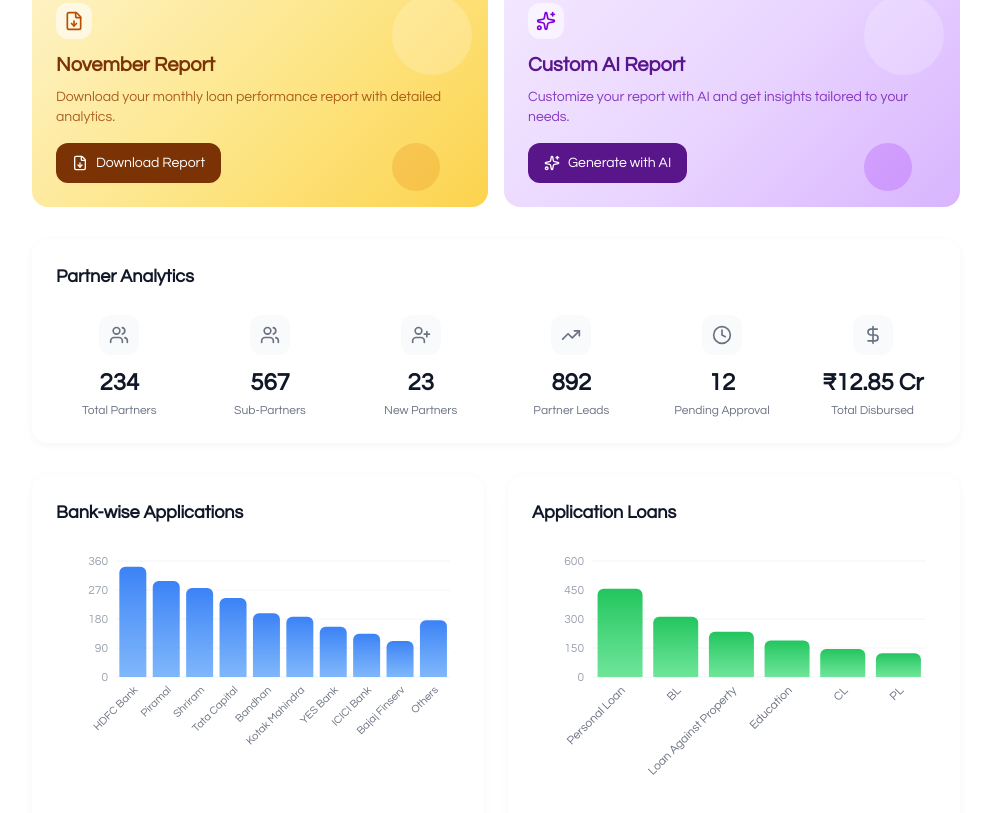
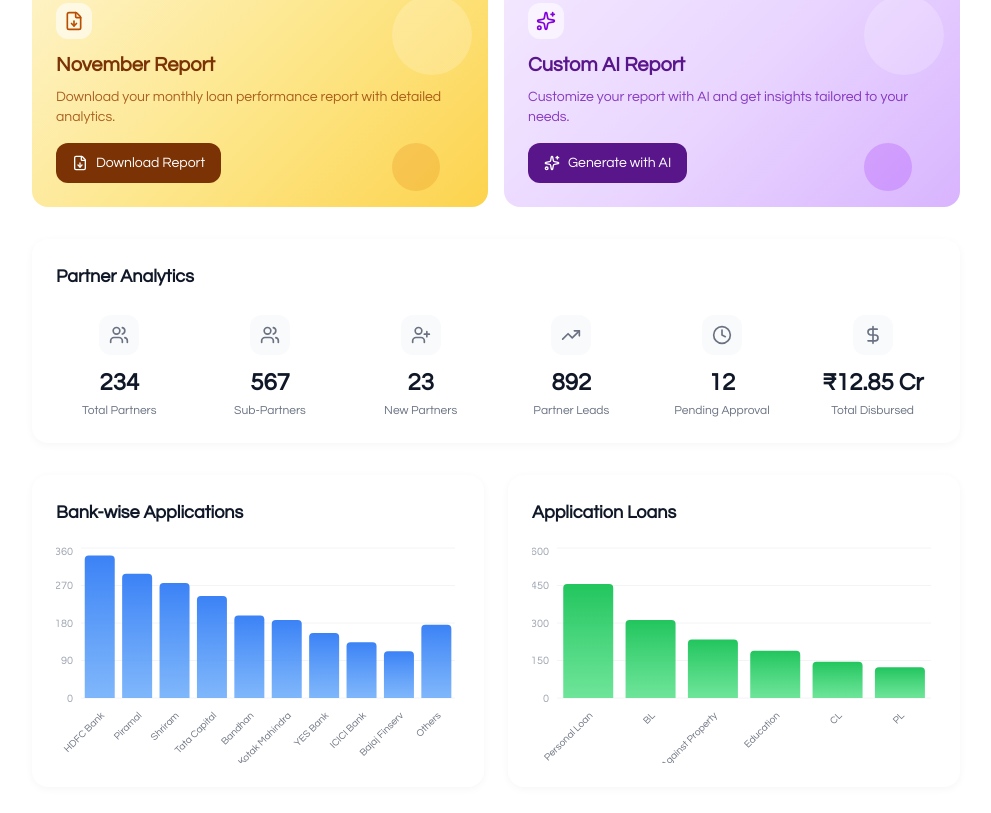
Before and after one commit to pranavadityaneti/EFunds, a Next.js app: page / in a window 1280 px wide. Shown: the part 811-1624 px from the top of the page, without its empty margins (288-1279 px from the left). Built offline with nearby package versions, Linux system fonts and the light colour scheme.

Commit message:
Fix chart spacing - use fixed height and reduce margins

```diff
--- a/components/ApplicationLoansChart.tsx
+++ b/components/ApplicationLoansChart.tsx
@@ -8,12 +8,11 @@ export default function ApplicationLoansChart() {
 
     return (
         <div className="bg-white rounded-2xl p-6 transition-all duration-200 hover:shadow-[0_4px_16px_rgba(0,0,0,0.08)] hover:-translate-y-1 opacity-0 animate-fadeInUp stagger-6" style={{ boxShadow: '0 2px 8px rgba(0, 0, 0, 0.04)' }}>
-            <h3 className="text-lg font-semibold text-gray-900 mb-6">Application Loans</h3>
-            <div className="h-64">
-                <ResponsiveContainer width="100%" height="100%">
+            <h3 className="text-lg font-semibold text-gray-900 mb-4">Application Loans</h3>
+            <ResponsiveContainer width="100%" height={220}>
                 <BarChart
                     data={data}
-                        margin={{ top: 10, right: 10, left: 0, bottom: 60 }}
+                    margin={{ top: 5, right: 5, left: -10, bottom: 5 }}
                 >
                     <defs>
                         <linearGradient id="greenGradient" x1="0" y1="0" x2="0" y2="1">
@@ -26,14 +25,15 @@ export default function ApplicationLoansChart() {
                         dataKey="type"
                         angle={-45}
                         textAnchor="end"
-                            height={70}
+                        height={60}
                         interval={0}
                         stroke="#6B7280"
-                            style={{ fontSize: '12px' }}
+                        style={{ fontSize: '10px' }}
                         axisLine={false}
                         tickLine={false}
+                        tick={{ dy: 5 }}
                     />
-                        <YAxis stroke="#9CA3AF" style={{ fontSize: '12px' }} axisLine={false} tickLine={false} />
+                    <YAxis stroke="#9CA3AF" style={{ fontSize: '11px' }} axisLine={false} tickLine={false} width={35} />
                     <Tooltip
                         cursor={{ fill: 'rgba(34, 197, 94, 0.05)' }}
                         content={({ active, payload }) => {
@@ -50,10 +50,9 @@ export default function ApplicationLoansChart() {
                             return null;
                         }}
                     />
-                        <Bar dataKey="count" fill="url(#greenGradient)" radius={[6, 6, 0, 0]} />
+                    <Bar dataKey="count" fill="url(#greenGradient)" radius={[4, 4, 0, 0]} />
                 </BarChart>
             </ResponsiveContainer>
         </div>
-        </div>
     );
 }
--- a/components/BankWiseChart.tsx
+++ b/components/BankWiseChart.tsx
@@ -8,12 +8,11 @@ export default function BankWiseChart() {
 
     return (
         <div className="bg-white rounded-2xl p-6 transition-all duration-200 hover:shadow-[0_4px_16px_rgba(0,0,0,0.08)] hover:-translate-y-1 opacity-0 animate-fadeInUp stagger-5" style={{ boxShadow: '0 2px 8px rgba(0, 0, 0, 0.04)' }}>
-            <h3 className="text-lg font-semibold text-gray-900 mb-6">Bank-wise Applications</h3>
-            <div className="h-64">
-                <ResponsiveContainer width="100%" height="100%">
+            <h3 className="text-lg font-semibold text-gray-900 mb-4">Bank-wise Applications</h3>
+            <ResponsiveContainer width="100%" height={220}>
                 <BarChart
                     data={data}
-                        margin={{ top: 10, right: 10, left: 0, bottom: 60 }}
+                    margin={{ top: 5, right: 5, left: -10, bottom: 5 }}
                 >
                     <defs>
                         <linearGradient id="blueGradient" x1="0" y1="0" x2="0" y2="1">
@@ -26,14 +25,15 @@ export default function BankWiseChart() {
                         dataKey="bank"
                         angle={-45}
                         textAnchor="end"
-                            height={70}
+                        height={60}
                         interval={0}
                         stroke="#6B7280"
-                            style={{ fontSize: '11px' }}
+                        style={{ fontSize: '10px' }}
                         axisLine={false}
                         tickLine={false}
+                        tick={{ dy: 5 }}
                     />
-                        <YAxis stroke="#9CA3AF" style={{ fontSize: '12px' }} axisLine={false} tickLine={false} />
+                    <YAxis stroke="#9CA3AF" style={{ fontSize: '11px' }} axisLine={false} tickLine={false} width={35} />
                     <Tooltip
                         cursor={{ fill: 'rgba(59, 130, 246, 0.05)' }}
                         content={({ active, payload }) => {
@@ -50,10 +50,9 @@ export default function BankWiseChart() {
                             return null;
                         }}
                     />
-                        <Bar dataKey="applications" fill="url(#blueGradient)" radius={[6, 6, 0, 0]} />
+                    <Bar dataKey="applications" fill="url(#blueGradient)" radius={[4, 4, 0, 0]} />
                 </BarChart>
             </ResponsiveContainer>
         </div>
-        </div>
     );
 }
```
Lines whose indentation alone changed are shown as unchanged.
